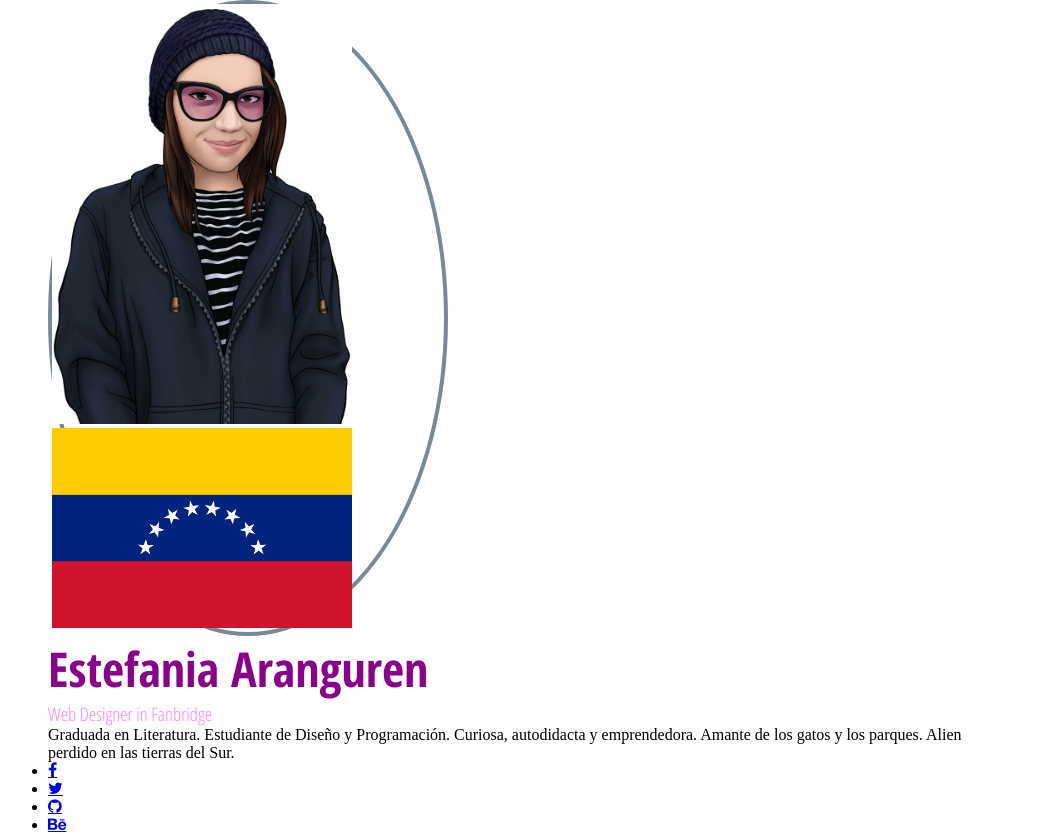
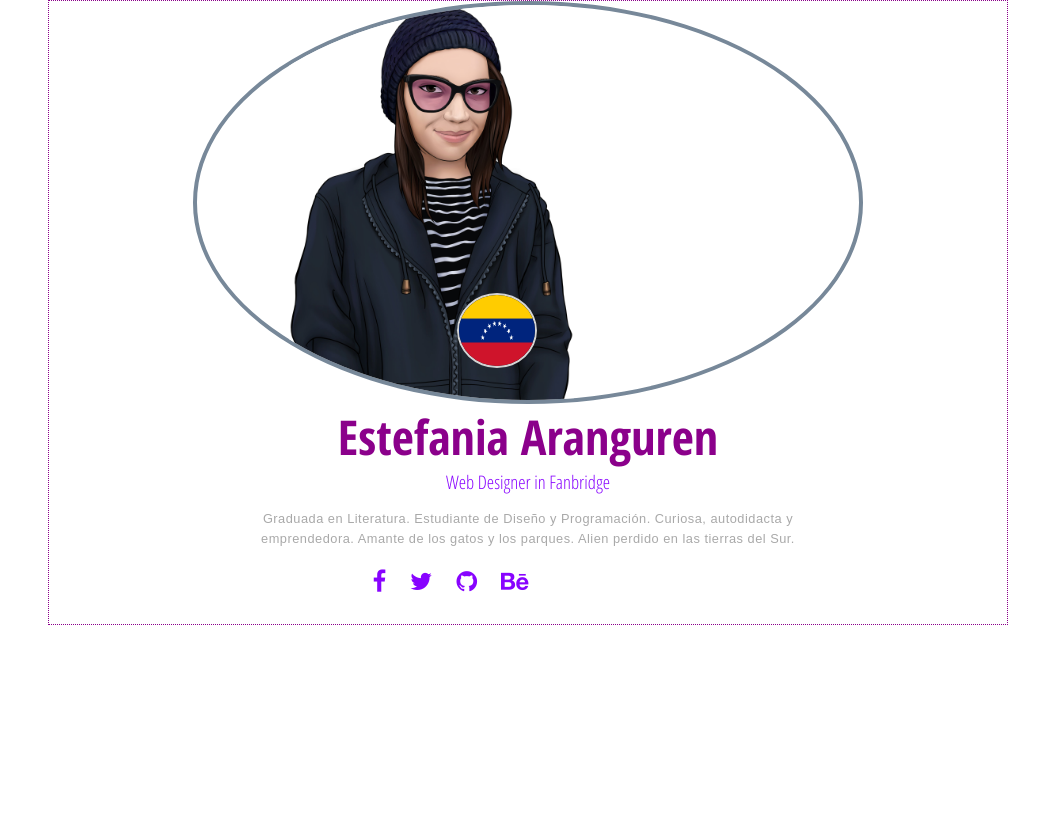
Before and after one commit to mbelen/Front-Ada, a plain HTML site: page Projects/Modulo2-css/profile-card/index.html in a window 1280 px wide. Shown: the whole page, without its empty margins (112-1151 px from the left). After the commit the page ends 800 px from the top, so only its background shows below. Drawn offline with Linux system fonts and the light colour scheme.

Commit message:
Arreglos en la card

```diff
--- a/Projects/Modulo2-css/profile-card/css/style.css
+++ b/Projects/Modulo2-css/profile-card/css/style.css
@@ -1,13 +1,16 @@
 * {
-    margin: 0;
+    margin: auto;
     padding: 0;
     box-sizing: border-box;
 }
 .container {
     width: 75%;
     margin: auto;
-    display: block;
     position: relative;
+    border: 1px dotted darkmagenta;
+}
+h1, h3 {
+    text-align: center;
 }
 h1 {
     font-family: 'Open Sans Condensed', sans-serif;
@@ -18,17 +21,54 @@ h1 {
 }
 h3 {
     font-family: 'Open Sans Condensed', sans-serif;
-    color: rgba(255,0,255,.5);
+    color: rgba(135, 0, 255, 0.99);
     font-weight: 200;
 }
-figure {
-    width: 400px;
-}
-.profile-image {
+.main-profile {
     border: 4px solid lightslategray;
     border-radius: 50%;
+    position: relative;
+    box-sizing: border-box;
+    overflow: hidden;
+    width: 70%;
 }
-.profile-image img{
-    width:300px;
-
+.photo-profile img{
+    width: 285px;
+    margin: -4px 14%;
 }
+.flat-profile {
+    position: absolute;
+    float: right;
+    width: 340px;
+    bottom: 8%;
+}
+.flat-profile img {
+    height: 75px;
+    width: 80px;
+    border: 2px solid lightgrey;
+    border-radius: 50%;
+    float: right;
+}
+.resume {
+    width: 66%;
+    padding: 15px;
+}
+.resume p {
+    text-align: center;
+    color: darkgrey;
+    letter-spacing: .5px;
+    line-height: 20px;
+    font-family: sans-serif;
+    font-size: .8em;
+}
+.social-network {
+    height: 60px;
+    position: relative;
+    width: 55%;
+}
+.icon {
+    padding: 20px 10px;
+    text-decoration: none;
+    color: rgba(135, 0, 255, 0.99);
+    font-size: 1.5em !important;
+}
--- a/Projects/Modulo2-css/profile-card/index.html
+++ b/Projects/Modulo2-css/profile-card/index.html
@@ -12,11 +12,13 @@
 <body>
     <section class="container">
        <figure>
-           <div class="profile-image">
+           <div class="main-profile">
+              <div class="photo-profile">
                 <img src="image/estefania.jpg" alt="Estefania foto">
-                <div>
-                    <img src="image/ve.png" alt="Bandera de Venezuela">
-                </div>
+              </div>
+              <div class="flat-profile">
+                  <img src="image/ve.png" alt="Bandera de Venezuela">
+              </div>
            </div>
         </figure>
        <div id="titles">
@@ -29,19 +31,14 @@
                 Amante de los gatos y los parques.
                 Alien perdido en las tierras del Sur.
             </p>
+            <div class="social-network">
+              <a class="fa fa-facebook icon" href="https://www.facebook.com"></a>
+              <a class="fa fa-twitter icon" href="https://twitter.com/?lang=es"></a>
+              <a class="fa fa-github icon" href="https://github.com"></a>
+              <a class="fa fa-behance icon" href="https://www.behance.net"></a>
+            </div>
        </div>
-       <footer>
-           <ul>
-               <li>
-                   <a class="fa fa-facebook icon" href="https://www.facebook.com"></a></li>
-               <li>
-                   <a class="fa fa-twitter icon" href="https://twitter.com/?lang=es"></a></li>
-               <li>
-                   <a class="fa fa-github icon" href="https://github.com"></a></li>
-               <li>
-                   <a class="fa fa-behance icon" href="https://www.behance.net"></a></li>
-           </ul>
-       </footer>
+
     </section>
 </body>
 </html>
```
